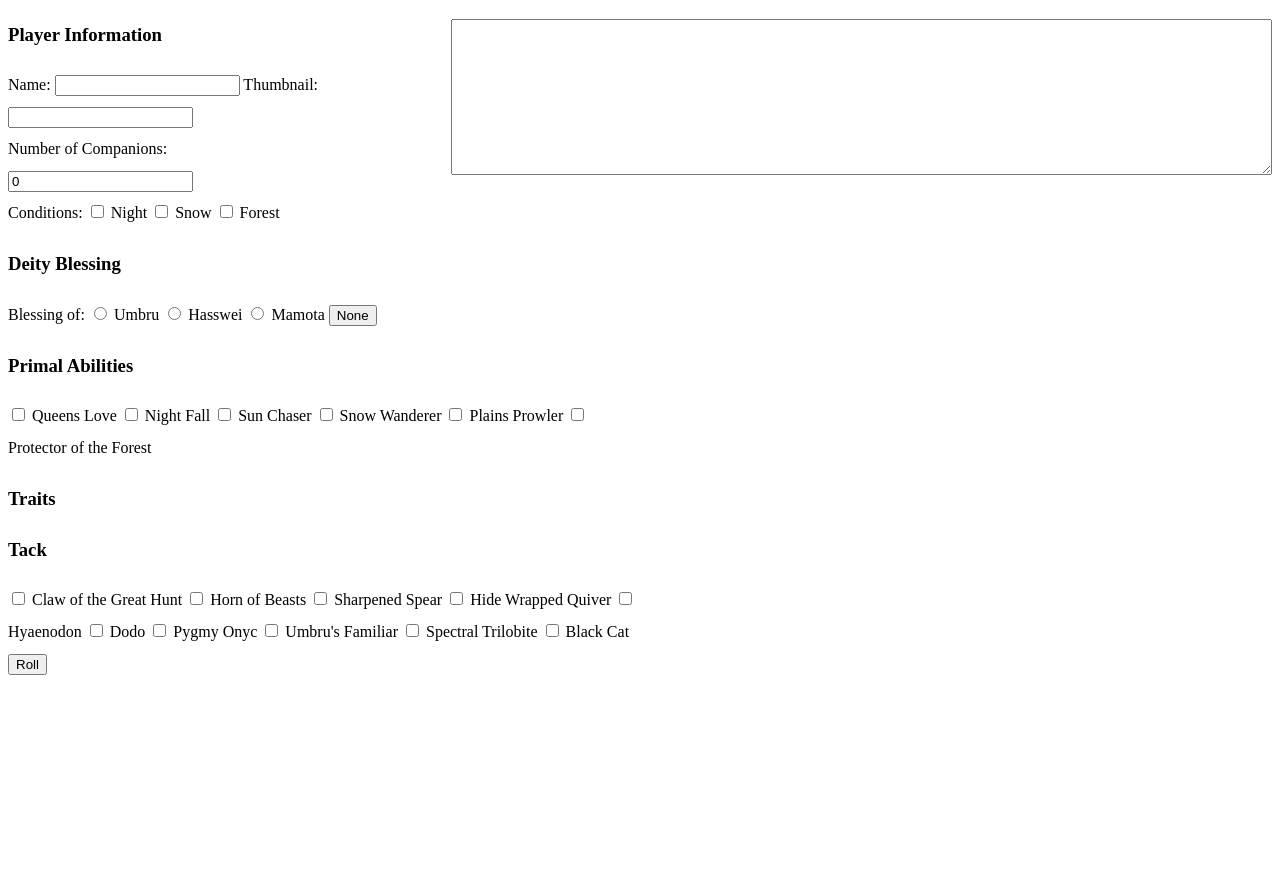
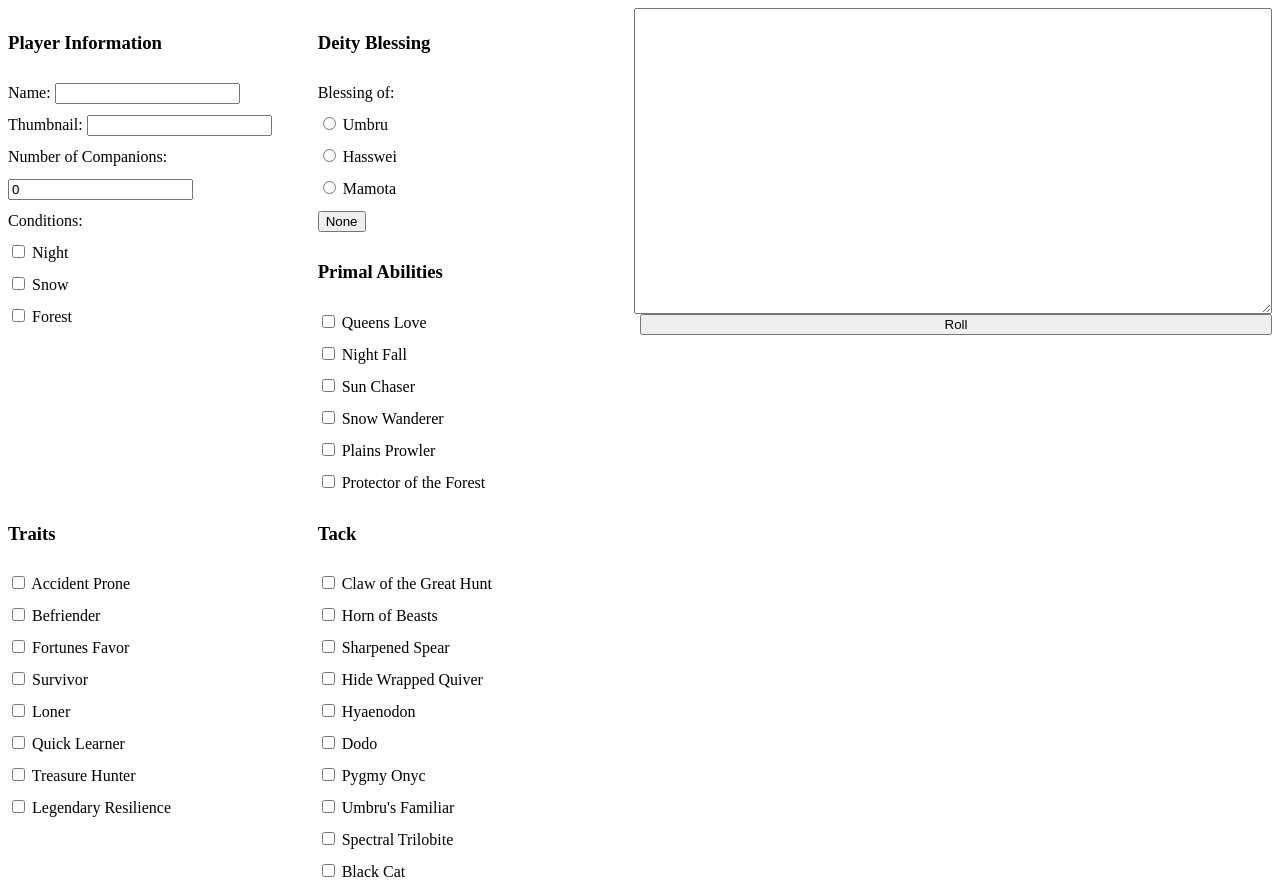
Before and after one commit to bmeinka/prehistoria, a plain HTML site: page hunting.html in a window 1280 px wide. Before the commit the page ends 800 px from the top, so only its background shows below. Drawn offline with Linux system fonts and the light colour scheme.

Commit message:
re-arrange page

```diff
--- a/hunting.html
+++ b/hunting.html
@@ -9,12 +9,14 @@
     <script src="hunting.js"></script>
   </head>
   <body>
-    <textarea id="result" rows="10" cols="100"></textarea>
+    <div id="input">
+      <div id="player-info" class="section">
         <h3>Player Information</h3>
-    <div id="player-info">
         <div>
           Name:
           <input type="text" name="name" />
+        </div>
+        <div>
           Thumbnail:
           <input type="text" name="thumb" />
         </div>
@@ -24,67 +26,148 @@
         </div>
         <div>
           Conditions:
+          <div>
             <input id="condition-night" name="condition" type="checkbox" value="night" />
             <label for="condition-night">Night</label>
+          </div>
+          <div>
             <input id="condition-snow" name="condition" type="checkbox" value="snow" />
             <label for="condition-snow">Snow</label>
+          </div>
+          <div>
             <input id="condition-forest" name="condition" type="checkbox" value="forest" />
             <label for="condition-forest">Forest</label>
           </div>
         </div>
+      </div>
+      <div id="deity-blessing" class="section">
         <h3>Deity Blessing</h3>
-    <div id="deity-blessing">
         Blessing of:
+        <div>
           <input id="blessing-umbru" name="blessing" type="radio" value="umbru" />
           <label for="blessing-umbru">Umbru</label>
+        </div>
+        <div>
           <input id="blessing-hasswei" name="blessing" type="radio" value="hasswei" />
           <label for="blessing-hasswei">Hasswei</label>
+        </div>
+        <div>
           <input id="blessing-mamota" name="blessing" type="radio" value="mamota" />
           <label for="blessing-mamota">Mamota</label>
+        </div>
+        <div>
           <button onclick="blessing_reset();">None</button>
         </div>
+      </div>
+      <div id="primal-abilities" class="section">
         <h3>Primal Abilities</h3>
-    <div id="primal-abilities">
+        <div>
           <input id="primal-queens-love" name="primal" type="checkbox" onchange="primal_limit();" value="queens_love" />
           <label for="primal-queens-love">Queens Love</label>
+        </div>
+        <div>
           <input id="primal-night-fall" name="primal" type="checkbox" onchange="primal_limit();" value="night_fall" />
           <label for="primal-night-fall">Night Fall</label>
+        </div>
+        <div>
           <input id="primal-sun-chaser" name="primal" type="checkbox" onchange="primal_limit();" value="sun_chaser" />
           <label for="primal-sun-chaser">Sun Chaser</label>
+        </div>
+        <div>
           <input id="primal-snow-wanderer" name="primal" type="checkbox" onchange="primal_limit();" value="snow_wanderer" />
           <label for="primal-snow-wanderer">Snow Wanderer</label>
+        </div>
+        <div>
           <input id="primal-plains-prowler" name="primal" type="checkbox" onchange="primal_limit();" value="plains_prowler" />
           <label for="primal-plains-prowler">Plains Prowler</label>
+        </div>
+        <div>
           <input id="primal-protector-of-the-forest" name="primal" type="checkbox" onchange="primal_limit();" value="protector_of_the_forest" />
           <label for="primal-protector-of-the-forest">Protector of the Forest</label>
         </div>
+      </div>
+      <div id="traits" class="section">
         <h3>Traits</h3>
-    <div id="traits">
+          <div>
+            <input id="trait-accident-prone" name="trait" type="checkbox" value="accident_prone" />
+            <label for="trait-accident-prone">Accident Prone</label>
 	  </div>
-    <!-- TODO add traits -->
+	  <div>
+            <input id="trait-befriender" name="trait" type="checkbox" value="befriender" />
+            <label for="trait-befriender">Befriender</label>
+	  </div>
+	  <div>
+            <input id="trait-fortunes-favor" name="trait" type="checkbox" value="fortunes_favor" />
+            <label for="trait-fortunes-favor">Fortunes Favor</label>
+	  </div>
+	  <div>
+            <input id="trait-survivor" name="trait" type="checkbox" value="survivor" />
+            <label for="trait-survivor">Survivor</label>
+	  </div>
+	  <div>
+            <input id="trait-loner" name="trait" type="checkbox" value="loner" />
+            <label for="trait-loner">Loner</label>
+	  </div>
+	  <div>
+            <input id="trait-quick-learner" name="trait" type="checkbox" value="quick_learner" />
+            <label for="trait-quick-learner">Quick Learner</label>
+	  </div>
+	  <div>
+            <input id="trait-treasure-hunter" name="trait" type="checkbox" value="treasure_hunter" />
+            <label for="trait-treasure-hunter">Treasure Hunter</label>
+	  </div>
+	  <div>
+            <input id="trait-legendary-resilience" name="trait" type="checkbox" value="legendary_resilience" />
+            <label for="trait-legendary-resilience">Legendary Resilience</label>
+          </div>
+      </div>
+      <div id="tack" class="section">
         <h3>Tack</h3>
-    <div id="tack">
+        <div>
           <input id="tack-claw-of-the-great-hunt" name="tack" type="checkbox" value="claw_of_the_great_hunt" />
           <label for="tack-claw-of-the-great-hunt">Claw of the Great Hunt</label>
+        </div>
+        <div>
           <input id="tack-horn-of-beasts" name="tack" type="checkbox" value="horn_of_beasts" />
           <label for="tack-horn-of-beasts">Horn of Beasts</label>
+        </div>
+        <div>
           <input id="tack-sharpened-spear" name="tack" type="checkbox" value="sharpened_spear" />
           <label for="tack-sharpened-spear">Sharpened Spear</label>
+        </div>
+        <div>
           <input id="tack-hide-wrapped-quiver" name="tack" type="checkbox" value="hide_wrapped_quiver" />
           <label for="tack-hide-wrapped-quiver">Hide Wrapped Quiver</label>
+        </div>
+        <div>
           <input id="tack-hyaenodon" name="tack" type="checkbox" value="hyaenodon" />
           <label for="tack-hyaenodon">Hyaenodon</label>
+        </div>
+        <div>
           <input id="tack-dodo" name="tack" type="checkbox" value="dodo" />
           <label for="tack-dodo">Dodo</label>
+        </div>
+        <div>
           <input id="tack-pygmy-onyc" name="tack" type="checkbox" value="pygmy_onyc" />
           <label for="tack-pygmy-onyc">Pygmy Onyc</label>
+        </div>
+        <div>
           <input id="tack-umbrus-familiar" name="tack" type="checkbox" value="umbrus_familiar" />
           <label for="tack-umbrus-familiar">Umbru's Familiar</label>
+        </div>
+        <div>
           <input id="tack-spectral-trilobite" name="tack" type="checkbox" value-"spectral_trilobite" />
           <label for="tack-spectral-trilobite">Spectral Trilobite</label>
+        </div>
+        <div>
           <input id="tack-black-cat" name="tack" type="checkbox" value="black_cat" />
           <label for="tack-black-cat">Black Cat</label>
         </div>
-    <button onclick="roll();">Roll</button>
+      </div>
+    </div>
+    <div id="output" class="section">
+      <textarea id="result" rows="20"></textarea>
+      <button id="roll" onclick="roll();">Roll</button>
+    </div>
   </body>
 </html>
--- a/style.css
+++ b/style.css
@@ -1,3 +1,17 @@
-#result { float: right; display: block; }
 body { line-height: 2.0em; }
-div { width: 50%; }
+#result, #roll {
+	display: block;
+	float: right;
+	width: 100%;
+}
+.section {
+	width: 49%;
+	display: inline;
+	float: left;
+}
+#input, #output {
+	width: 50%;
+	display: inline;
+}
+#input { float: left; }
+#output { float: right; }
```
Lines whose indentation alone changed are shown as unchanged.
